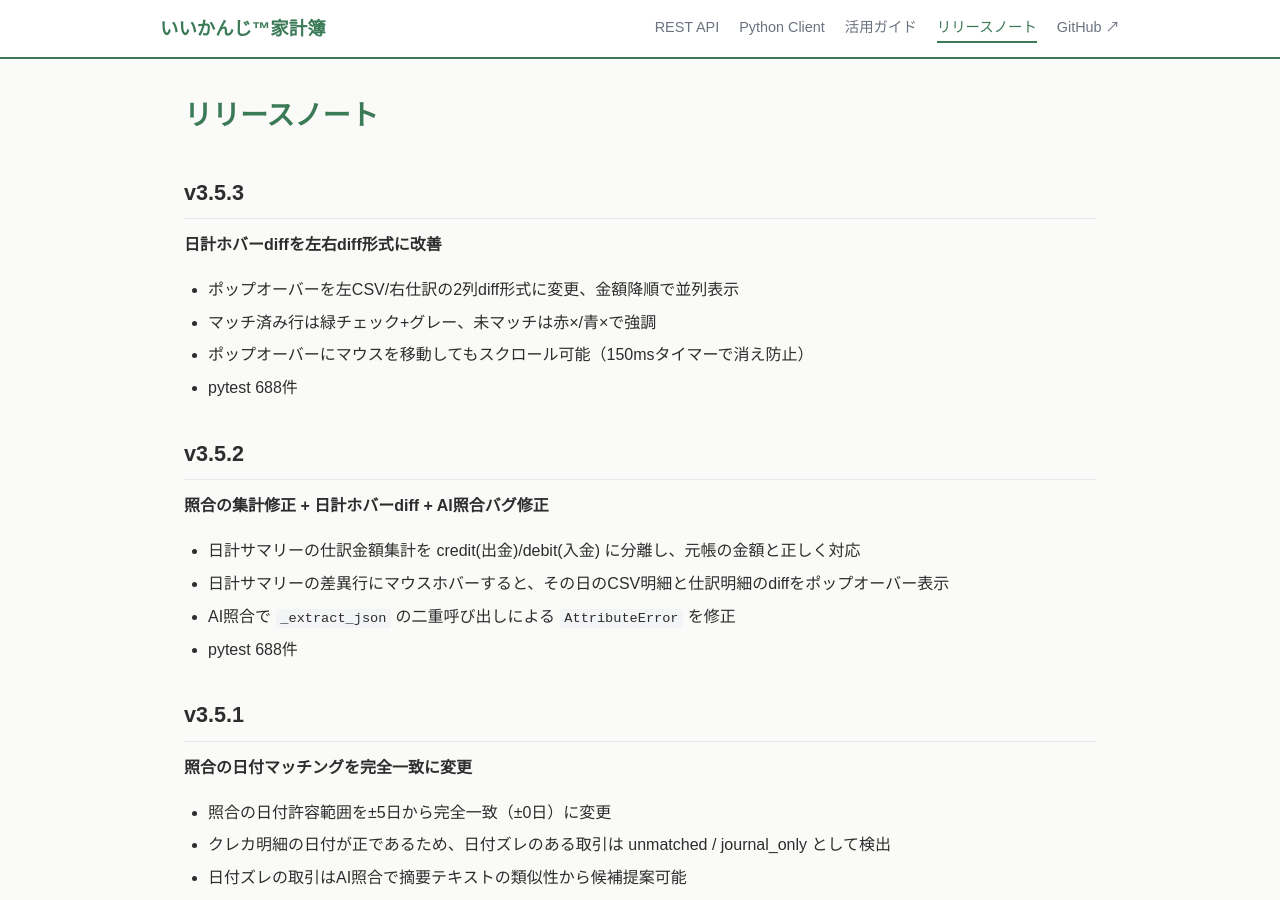
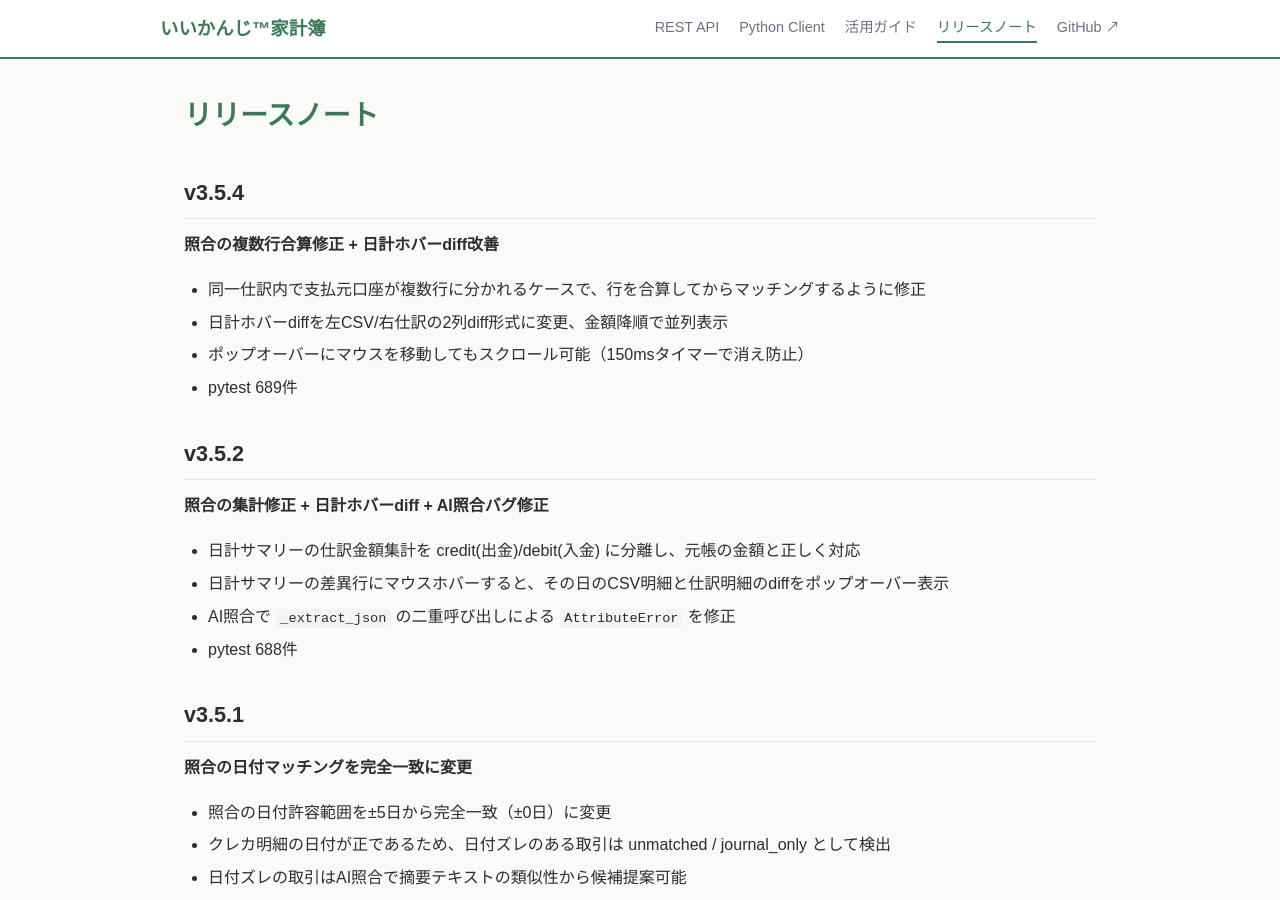
Before and after one commit to nananek/iikanji-kakeibo, a Jekyll site: the page built from docs/releases.md, in a window 1280 px wide and 900 px high. Built offline with Jekyll 4.4.1, drawn with Linux system fonts in a browser that asks for light colours.

Commit message:
docs: v3.5.4 リリースノート + バージョン更新

```diff
--- a/docs/releases.md
+++ b/docs/releases.md
@@ -5,14 +5,14 @@
 
 # リリースノート
 
-## v3.5.3
+## v3.5.4
 
-**日計ホバーdiffを左右diff形式に改善**
+**照合の複数行合算修正 + 日計ホバーdiff改善**
 
-- ポップオーバーを左CSV/右仕訳の2列diff形式に変更、金額降順で並列表示
-- マッチ済み行は緑チェック+グレー、未マッチは赤×/青×で強調
+- 同一仕訳内で支払元口座が複数行に分かれるケースで、行を合算してからマッチングするように修正
+- 日計ホバーdiffを左CSV/右仕訳の2列diff形式に変更、金額降順で並列表示
 - ポップオーバーにマウスを移動してもスクロール可能（150msタイマーで消え防止）
-- pytest 688件
+- pytest 689件
 
 ## v3.5.2
 
```
Also changed, not shown: 1 other file.
